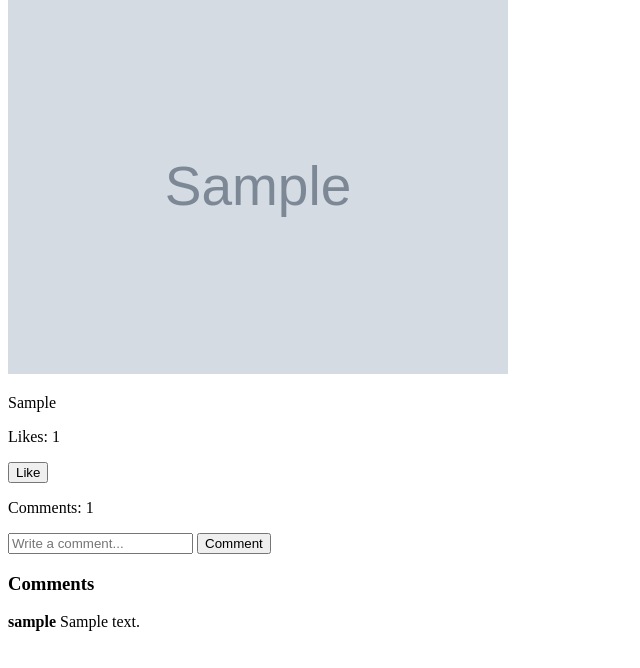
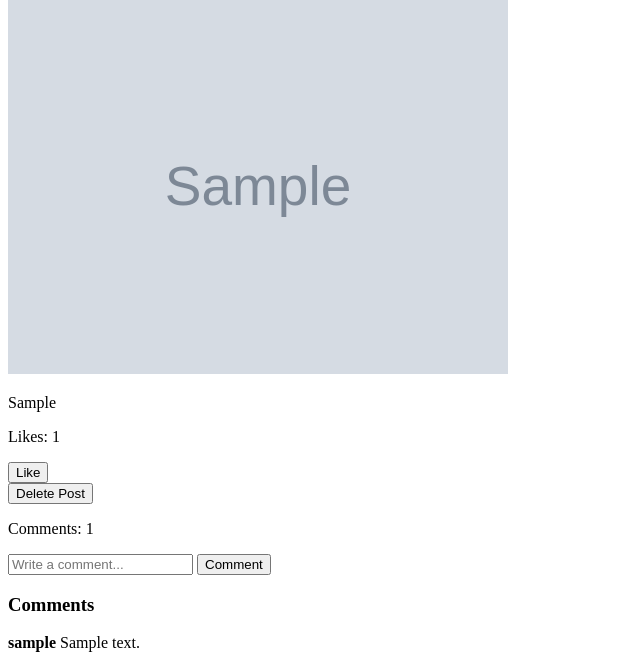
Before and after one commit to Polinab0/LUBI, a PHP site: page /post.php?postID=1 in a window 1280 px wide. Shown: the part 138-806 px from the top of the page, without its empty margins (0-640 px from the left). Before the commit the page ends 769 px from the top, so only its background shows below. Run offline with PHP 8.4, Linux system fonts and the light colour scheme; the visitor is signed in with stand-in values (Sample User, id 1); data comes from the database, SQL or seed files in the repository; tables that the repository leaves empty hold one stand-in row (values such as "Sample post"); grey boxes marked "Sample" are stand-in pictures.

Commit message:
Add delete post functionality

```diff
--- a/classes/Post.php
+++ b/classes/Post.php
@@ -70,6 +70,7 @@ class Post {
         $query = $this->dbCon->prepare(
             "SELECT
                 post.postID,
+                post.userID,
                 post.caption,
                 post.createdAt,
                 user.username,
@@ -101,6 +102,7 @@ class Post {
         $query = $this->dbCon->prepare(
             "SELECT
                 post.postID,
+                post.userID,
                 post.caption,
                 post.createdAt,
                 user.username,
@@ -215,6 +217,7 @@ public function getNewestPosts($limit = 4) {
     $query = $this->dbCon->prepare(
         "SELECT
             post.postID,
+            post.userID,
             post.caption,
             post.createdAt,
             user.username,
@@ -246,5 +249,69 @@ public function getNewestPosts($limit = 4) {
     return $query->fetchAll(PDO::FETCH_ASSOC);
 }
 
+// Delete a post
+public function deletePost($postID) {
+
+    try {
+
+        // Start transaction
+        $this->dbCon->beginTransaction();
+
+        // Delete saved posts
+        $query = $this->dbCon->prepare(
+            "DELETE FROM saved_post
+            WHERE postID = :postID"
+        );
+        $query->bindParam(':postID', $postID);
+        $query->execute();
+
+        // Delete likes
+        $query = $this->dbCon->prepare(
+            "DELETE FROM post_like
+            WHERE postID = :postID"
+        );
+        $query->bindParam(':postID', $postID);
+        $query->execute();
+
+        // Delete comments
+        $query = $this->dbCon->prepare(
+            "DELETE FROM comment
+            WHERE postID = :postID"
+        );
+        $query->bindParam(':postID', $postID);
+        $query->execute();
+
+        // Delete media
+        $query = $this->dbCon->prepare(
+            "DELETE FROM media
+            WHERE postID = :postID"
+        );
+        $query->bindParam(':postID', $postID);
+        $query->execute();
+
+        // Delete the post
+        $query = $this->dbCon->prepare(
+            "DELETE FROM post
+            WHERE postID = :postID"
+        );
+        $query->bindParam(':postID', $postID);
+        $query->execute();
+
+        // Save all changes
+        $this->dbCon->commit();
+
+        return true;
+
+    } catch (Exception $error) {
+
+        // Undo all changes if something fails
+        if ($this->dbCon->inTransaction()) {
+            $this->dbCon->rollBack();
+        }
+
+        return false;
+    }
+}
+
 
 }
--- a/post.php
+++ b/post.php
@@ -67,6 +67,33 @@ if (isset($_POST['like'])) {
     exit();
 }
 
+
+// Delete a post
+if (isset($_POST['deletePost'])) {
+
+    // Check the CSRF token
+    if (
+        !isset($_POST['csrf_token'])
+        || !verify_csrf_token($_POST['csrf_token'])
+    ) {
+        die("Invalid CSRF token.");
+    }
+
+    // Check if the user is allowed to delete the post
+    if (
+        $post['userID'] != $_SESSION['userID']
+        && $_SESSION['userType'] !== 'admin'
+    ) {
+        die("You are not allowed to delete this post.");
+    }
+
+    // Delete the post
+    $postObject->deletePost($postID);
+
+    // Redirect back to the feed
+    header("Location: index.php");
+    exit();
+}
 
 // Add a comment
 if (isset($_POST['addComment'])) {
@@ -181,6 +208,34 @@ $comments = $commentObject->getComments($postID);
 
         </form>
 
+        <?php if (
+             $post['userID'] == $_SESSION['userID']
+             || $_SESSION['userType'] === 'admin'
+        ) { ?>
+
+        <form
+        action="post.php?postID=<?php echo $postID; ?>"
+        method="post"
+        >
+
+            <input
+                type="hidden"
+                name="csrf_token"
+                value="<?php echo csrf_token(); ?>"
+            >
+
+            <input
+                type="submit"
+                name="deletePost"
+                value="Delete Post"
+            >
+
+        </form>
+
+       <?php } ?>
+
+
+
         <p>
             Comments:
             <?php echo $commentCount; ?>
```
